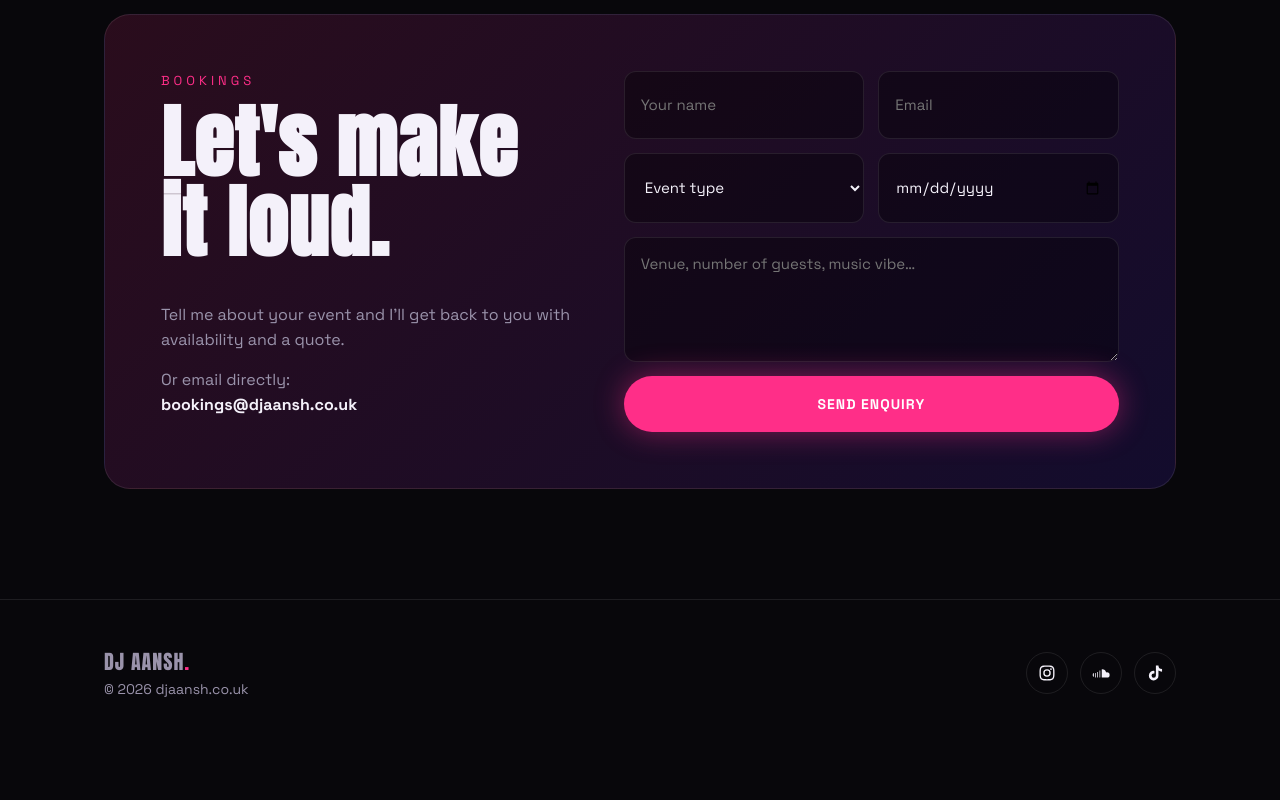
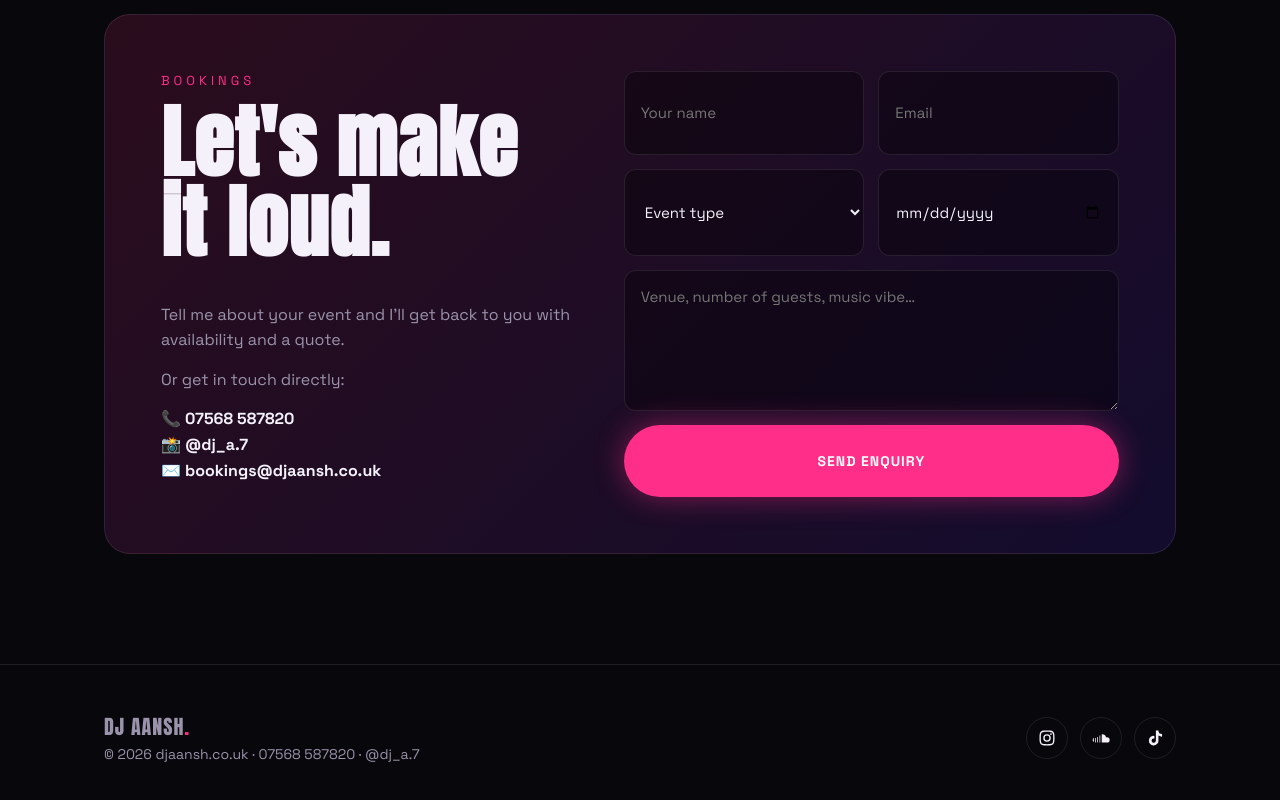
Before and after one commit to monchalaansh131-tech/djaansh-website, a plain HTML site: page index.html in a window 1280 px wide. Shown: the part 3298-4098 px from the top of the page. Before the commit the page ends 4044 px from the top, so only its background shows below. Drawn offline with Linux system fonts and the light colour scheme.

Commit message:
Update index.html

```diff
--- a/index.html
+++ b/index.html
@@ -210,7 +210,10 @@
         <div class="kicker">Bookings</div>
         <h2>Let's make it loud.</h2>
         <p>Tell me about your event and I'll get back to you with availability and a quote.</p>
-        <p>Or email directly:<br><strong style="color:var(--ink)">bookings@djaansh.co.uk</strong></p>
+        <p>Or get in touch directly:</p>
+        <p><a href="tel:07568587820" style="color:var(--ink)"><strong>📞 07568 587820</strong></a><br>
+        <a href="https://www.instagram.com/dj_a.7/" style="color:var(--ink)"><strong>📸 @dj_a.7</strong></a><br>
+        <strong style="color:var(--ink)">✉️ bookings@djaansh.co.uk</strong></p>
       </div>
       <form id="form">
         <div class="row">
@@ -235,9 +238,9 @@
 
 <footer>
   <div class="wrap">
-    <div><span class="logo" style="font-size:20px">DJ AANSH<span style="color:var(--hot)">.</span></span><br>© 2026 djaansh.co.uk</div>
+    <div><span class="logo" style="font-size:20px">DJ AANSH<span style="color:var(--hot)">.</span></span><br>© 2026 djaansh.co.uk · 07568 587820 · <a href="https://www.instagram.com/dj_a.7/">@dj_a.7</a></div>
     <div class="socials">
-      <a href="https://instagram.com" aria-label="Instagram"><svg viewBox="0 0 24 24"><path d="M12 7a5 5 0 100 10 5 5 0 000-10zm0 8.2a3.2 3.2 0 110-6.4 3.2 3.2 0 010 6.4zM17.3 5.5a1.2 1.2 0 100 2.4 1.2 1.2 0 000-2.4zM12 2c-2.7 0-3 0-4.1.1C4.3 2.3 2.3 4.3 2.1 7.9 2 9 2 9.3 2 12s0 3 .1 4.1c.2 3.6 2.2 5.6 5.8 5.8 1.1.1 1.4.1 4.1.1s3 0 4.1-.1c3.6-.2 5.6-2.2 5.8-5.8.1-1.1.1-1.4.1-4.1s0-3-.1-4.1c-.2-3.6-2.2-5.6-5.8-5.8C15 2 14.7 2 12 2zm0 1.8c2.7 0 3 0 4 .1 2.7.1 4 1.4 4.1 4.1.1 1 .1 1.3.1 4s0 3-.1 4c-.1 2.7-1.4 4-4.1 4.1-1 .1-1.3.1-4 .1s-3 0-4-.1c-2.7-.1-4-1.4-4.1-4.1-.1-1-.1-1.3-.1-4s0-3 .1-4C3.9 5.3 5.3 4 8 3.9c1-.1 1.3-.1 4-.1z"/></svg></a>
+      <a href="https://www.instagram.com/dj_a.7/" aria-label="Instagram @dj_a.7"><svg viewBox="0 0 24 24"><path d="M12 7a5 5 0 100 10 5 5 0 000-10zm0 8.2a3.2 3.2 0 110-6.4 3.2 3.2 0 010 6.4zM17.3 5.5a1.2 1.2 0 100 2.4 1.2 1.2 0 000-2.4zM12 2c-2.7 0-3 0-4.1.1C4.3 2.3 2.3 4.3 2.1 7.9 2 9 2 9.3 2 12s0 3 .1 4.1c.2 3.6 2.2 5.6 5.8 5.8 1.1.1 1.4.1 4.1.1s3 0 4.1-.1c3.6-.2 5.6-2.2 5.8-5.8.1-1.1.1-1.4.1-4.1s0-3-.1-4.1c-.2-3.6-2.2-5.6-5.8-5.8C15 2 14.7 2 12 2zm0 1.8c2.7 0 3 0 4 .1 2.7.1 4 1.4 4.1 4.1.1 1 .1 1.3.1 4s0 3-.1 4c-.1 2.7-1.4 4-4.1 4.1-1 .1-1.3.1-4 .1s-3 0-4-.1c-2.7-.1-4-1.4-4.1-4.1-.1-1-.1-1.3-.1-4s0-3 .1-4C3.9 5.3 5.3 4 8 3.9c1-.1 1.3-.1 4-.1z"/></svg></a>
       <a href="https://soundcloud.com" aria-label="SoundCloud"><svg viewBox="0 0 24 24"><path d="M1 14.5c0 1.4.5 2.5 1 2.5s.5-1.1.5-2.5S2.5 12 2 12s-1 1.1-1 2.5zm3-2v5c0 .3.2.5.5.5s.5-.2.5-.5v-5c0-.3-.2-.5-.5-.5s-.5.2-.5.5zm3-1.5v6.5c0 .3.2.5.5.5s.5-.2.5-.5V11c0-.3-.2-.5-.5-.5S7 10.7 7 11zm3-2v8.5c0 .3.2.5.5.5s.5-.2.5-.5V9c0-.3-.2-.5-.5-.5s-.5.2-.5.5zm3-1.5v10c0 .3.2.5.5.5H20a3.5 3.5 0 000-7c-.4 0-.8.1-1.2.2A5.5 5.5 0 0013.5 7c-.3 0-.5.2-.5.5z"/></svg></a>
       <a href="https://tiktok.com" aria-label="TikTok"><svg viewBox="0 0 24 24"><path d="M16.6 2h-3.4v13.4a2.9 2.9 0 11-2.9-2.9c.3 0 .6 0 .9.1V9.2a6.4 6.4 0 105.4 6.3V8.7a8.2 8.2 0 004.8 1.5V6.8a4.8 4.8 0 01-4.8-4.8z"/></svg></a>
     </div>
@@ -284,7 +287,7 @@
     e.preventDefault();
     const f = e.target;
     const ok = document.getElementById('ok');
-    ok.textContent = `Thanks ${f.name.value.split(' ')[0]}! To confirm your ${f.type.value.toLowerCase()} booking, please also email bookings@djaansh.co.uk.`;
+    ok.textContent = `Thanks ${f.name.value.split(' ')[0]}! To confirm your ${f.type.value.toLowerCase()} booking, please also call/text 07568 587820 or DM @dj_a.7 on Instagram.`;
     ok.style.display = 'block';
   });
 </script>
```
